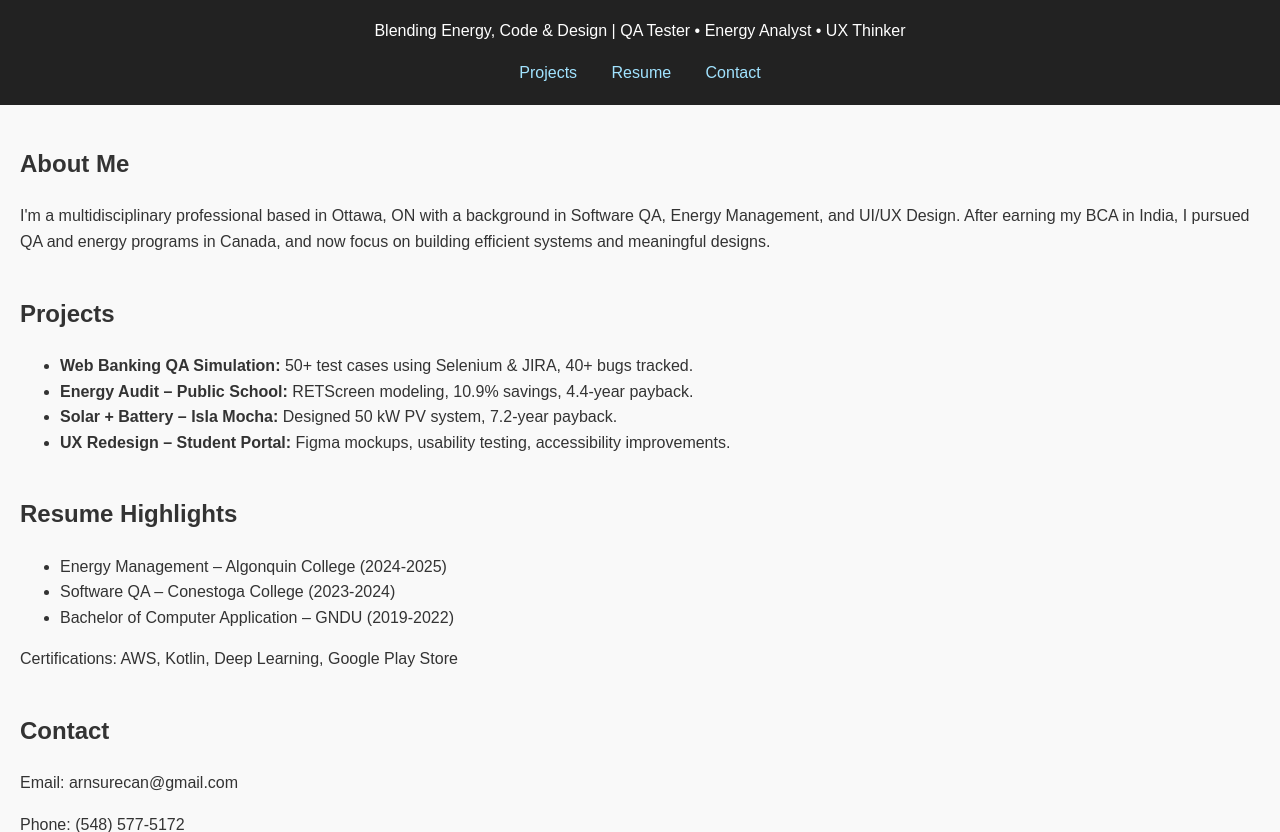
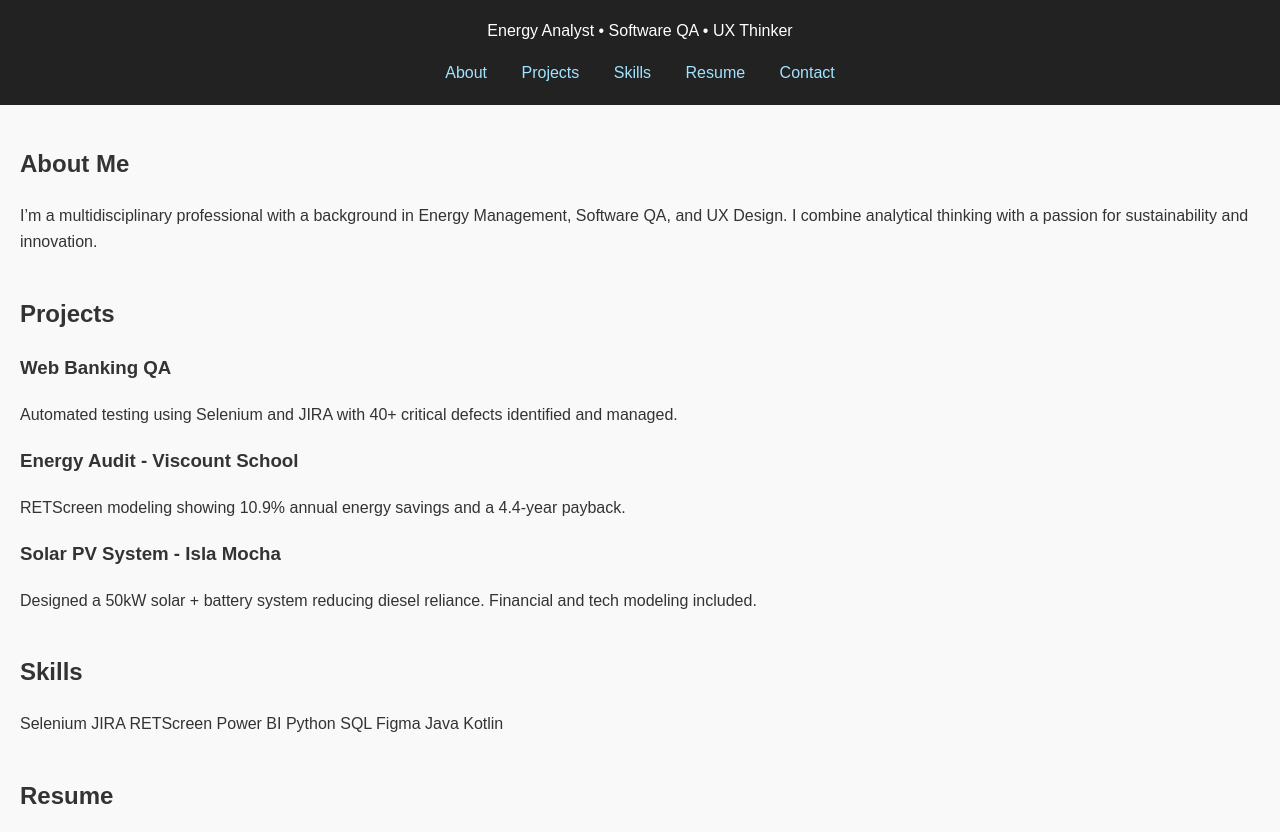
Before and after one commit to min-ti/AN_Portfolio, a plain HTML site: page index.html in a window 1280 px wide. Shown: the part 96-928 px from the top of the page. Drawn offline with Linux system fonts and the light colour scheme.

Commit message:
Update index.html

```diff
--- a/index.html
+++ b/index.html
@@ -1,18 +1,21 @@
-
 <!DOCTYPE html>
 <html lang="en">
 <head>
   <meta charset="UTF-8" />
-  <meta name="viewport" content="width=device-width, initial-scale=1.0"/>
-  <title>Akhilesh Narotra Portfolio</title>
+  <meta name="viewport" content="width=device-width, initial-scale=1.0" />
+  <title>Akhilesh Narotra | Portfolio</title>
   <link rel="stylesheet" href="style.css" />
+  <link rel="icon" type="image/png" href="favicon.png" />
+  <link href="https://fonts.googleapis.com/css2?family=Inter:wght@400;600;700&display=swap" rel="stylesheet">
 </head>
 <body>
   <header>
     <h1>Akhilesh Narotra</h1>
-    <p>Blending Energy, Code & Design | QA Tester • Energy Analyst • UX Thinker</p>
+    <p>Energy Analyst • Software QA • UX Thinker</p>
     <nav>
+      <a href="#about">About</a>
       <a href="#projects">Projects</a>
+      <a href="#skills">Skills</a>
       <a href="#resume">Resume</a>
       <a href="#contact">Contact</a>
     </nav>
@@ -21,42 +24,56 @@
   <main>
     <section id="about">
       <h2>About Me</h2>
-      <p>
-        I'm a multidisciplinary professional based in Ottawa, ON with a background in Software QA, Energy Management, and UI/UX Design.
-        After earning my BCA in India, I pursued QA and energy programs in Canada, and now focus on building efficient systems and meaningful designs.
-      </p>
+      <p>I’m a multidisciplinary professional with a background in Energy Management, Software QA, and UX Design. I combine analytical thinking with a passion for sustainability and innovation.</p>
     </section>
 
     <section id="projects">
       <h2>Projects</h2>
-      <ul>
-        <li><strong>Web Banking QA Simulation:</strong> 50+ test cases using Selenium & JIRA, 40+ bugs tracked.</li>
-        <li><strong>Energy Audit – Public School:</strong> RETScreen modeling, 10.9% savings, 4.4-year payback.</li>
-        <li><strong>Solar + Battery – Isla Mocha:</strong> Designed 50 kW PV system, 7.2-year payback.</li>
-        <li><strong>UX Redesign – Student Portal:</strong> Figma mockups, usability testing, accessibility improvements.</li>
-      </ul>
+      <div class="project">
+        <h3>Web Banking QA</h3>
+        <p>Automated testing using Selenium and JIRA with 40+ critical defects identified and managed.</p>
+      </div>
+      <div class="project">
+        <h3>Energy Audit - Viscount School</h3>
+        <p>RETScreen modeling showing 10.9% annual energy savings and a 4.4-year payback.</p>
+      </div>
+      <div class="project">
+        <h3>Solar PV System - Isla Mocha</h3>
+        <p>Designed a 50kW solar + battery system reducing diesel reliance. Financial and tech modeling included.</p>
+      </div>
+    </section>
+
+    <section id="skills">
+      <h2>Skills</h2>
+      <div class="skills">
+        <span>Selenium</span>
+        <span>JIRA</span>
+        <span>RETScreen</span>
+        <span>Power BI</span>
+        <span>Python</span>
+        <span>SQL</span>
+        <span>Figma</span>
+        <span>Java</span>
+        <span>Kotlin</span>
+      </div>
     </section>
 
     <section id="resume">
-      <h2>Resume Highlights</h2>
-      <ul>
-        <li>Energy Management – Algonquin College (2024-2025)</li>
-        <li>Software QA – Conestoga College (2023-2024)</li>
-        <li>Bachelor of Computer Application – GNDU (2019-2022)</li>
-      </ul>
-      <p>Certifications: AWS, Kotlin, Deep Learning, Google Play Store</p>
+      <h2>Resume</h2>
+      <p>Download my full resume here:</p>
+      <a class="button" href="Akhilesh_Narotra_Resume.pdf" download>Download Resume (PDF)</a>
     </section>
 
     <section id="contact">
       <h2>Contact</h2>
       <p>Email: arnsurecan@gmail.com</p>
       <p>Phone: (548) 577-5172</p>
-      <p>LinkedIn: <a href="https://www.linkedin.com/in/akhilesh-narotra" target="_blank">akhilesh-narotra</a></p>
+      <p>LinkedIn: <a href="https://linkedin.com/in/akhilesh-narotra" target="_blank">linkedin.com/in/akhilesh-narotra</a></p>
     </section>
   </main>
 
   <footer>
-    <p>© 2025 Akhilesh Narotra</p>
+    <p>© 2025 Akhilesh Narotra | All Rights Reserved</p>
   </footer>
 </body>
 </html>
```
